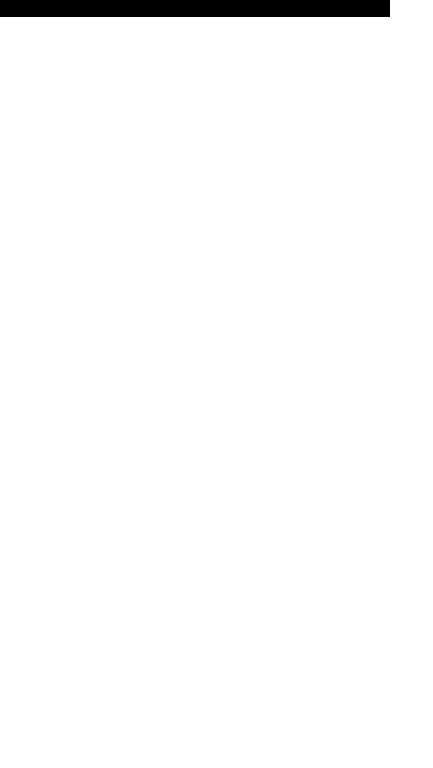
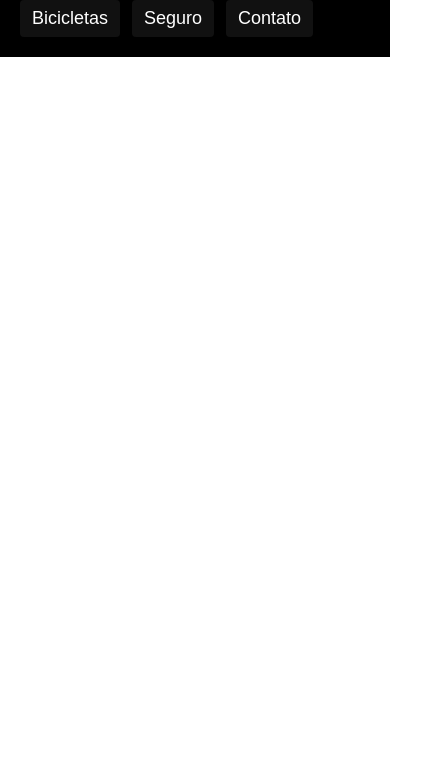
Before and after one commit to dev-antoniolima/bikcraft-final, a plain HTML site: page index.html in a window 390 px wide. Shown: the part 76-844 px from the top of the page, 433 px wide, since content can reach past the window. Drawn offline with Linux system fonts and the light colour scheme.

Commit message:
Header e menu 2

```diff
--- a/css/style.css
+++ b/css/style.css
@@ -20,6 +20,8 @@ a {
 
 .header {
     display: flex;
+    flex-wrap: wrap;
+    gap: 20px;
     justify-content: space-between;
     align-items: center;
     box-sizing: border-box;
@@ -30,6 +32,7 @@ a {
 
 .header-menu {
     display: flex;
+    flex-wrap: wrap;
     gap: 40px;
 }
 
@@ -38,4 +41,48 @@ a {
     color: #ffffff;
     font-size: 18px;
     padding: 16px 0px;
+    position: relative;
 }
+
+.header-menu a::after {
+    content: "";
+    display: block;
+    height: 2px;
+    width: 0px;
+    background: #ffffff;
+    margin-top: 4px;
+    transition: 0.3s;
+    position: absolute;
+}
+
+.header-menu a:hover:after {
+   width: 100%;
+}
+
+@media (max-width: 800px) {
+
+    .header-menu{
+        gap: 20px;
+    }
+    .header-menu a {
+        background: #111111;
+        padding: 12px 16px;
+        border-radius: 4px;
+    }
+    .header-menu a:hover {
+        background-color: #2E2E2E;
+    }
+
+    .header a::after{
+        display: none;
+    }
+}
+
+@media(max-width: 600px) {
+    .header-menu {
+        gap: 12px;
+    }
+    .header-menu a  {
+        padding: 8px 12px;
+    }
+}
```
